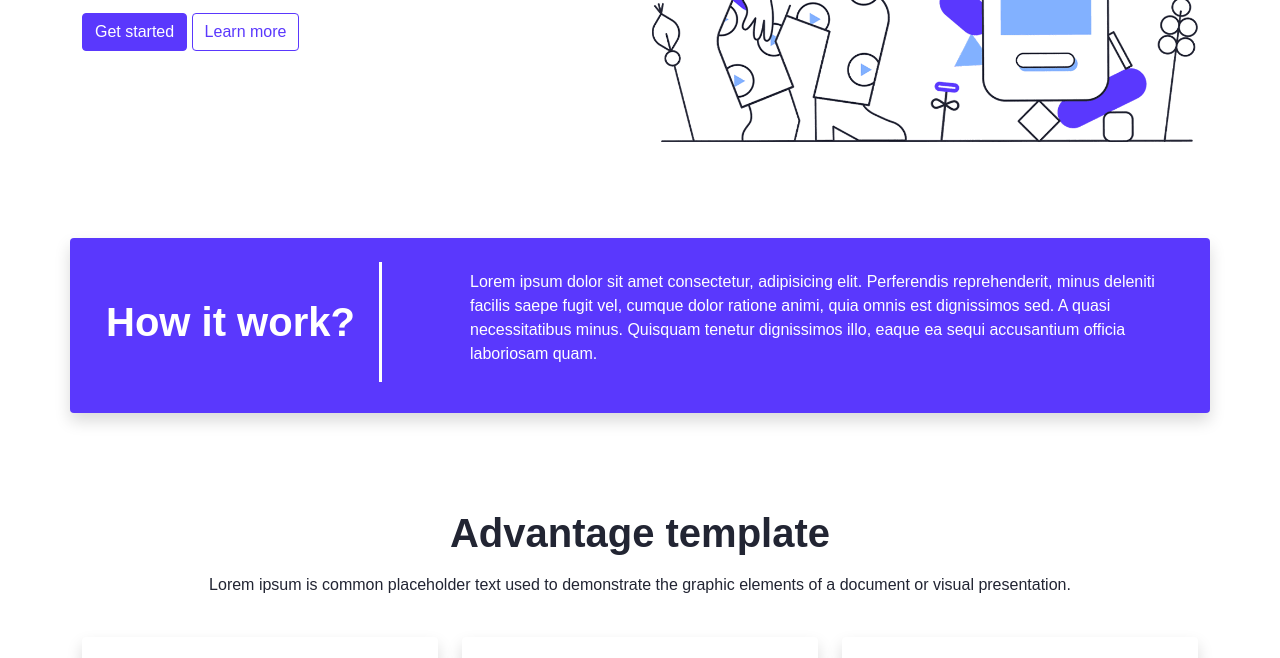
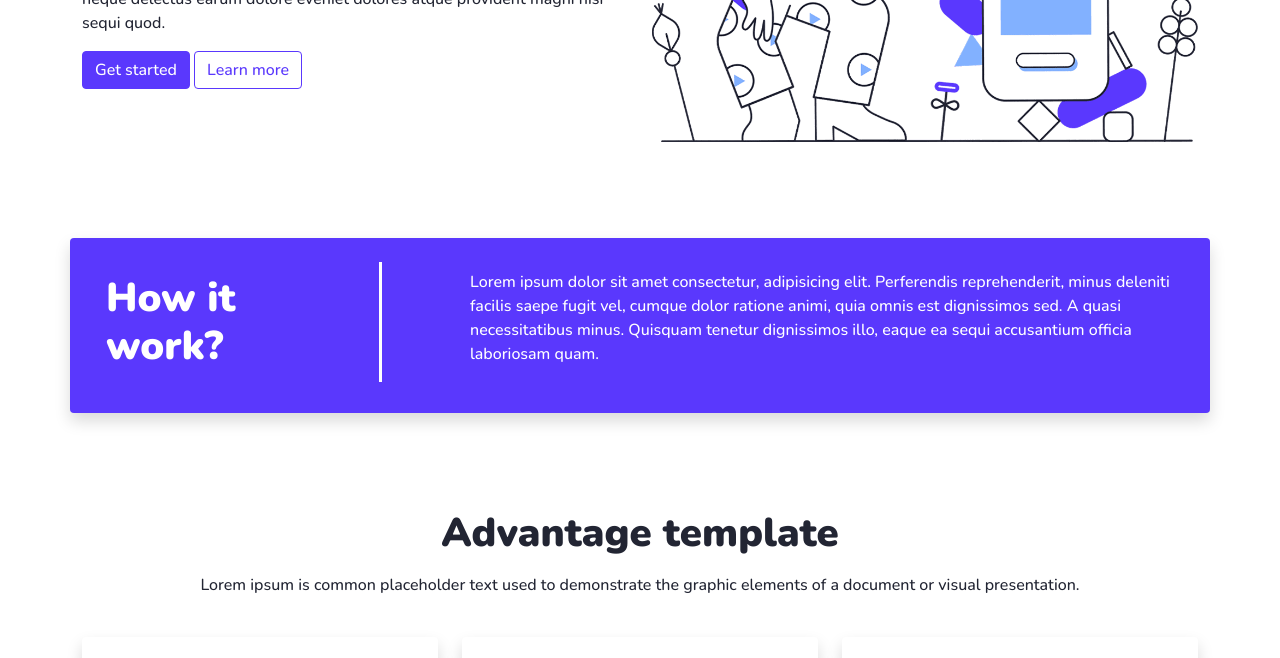
Before and after one commit to vadimmisyuchenko/bootstrap-template, a plain HTML site: page index.html in a window 1280 px wide. Shown: the part 465-1123 px from the top of the page. Drawn offline with nearby package versions, Linux system fonts and the light colour scheme.

Commit message:
Update style.css

```diff
--- a/css/style.css
+++ b/css/style.css
@@ -7,7 +7,7 @@
 }
 
 body {
-    font-family: 'Poppins', sans-serif;
+    font-family: 'Nunito', sans-serif;
     color: var(--text-color);
 }
 
```
